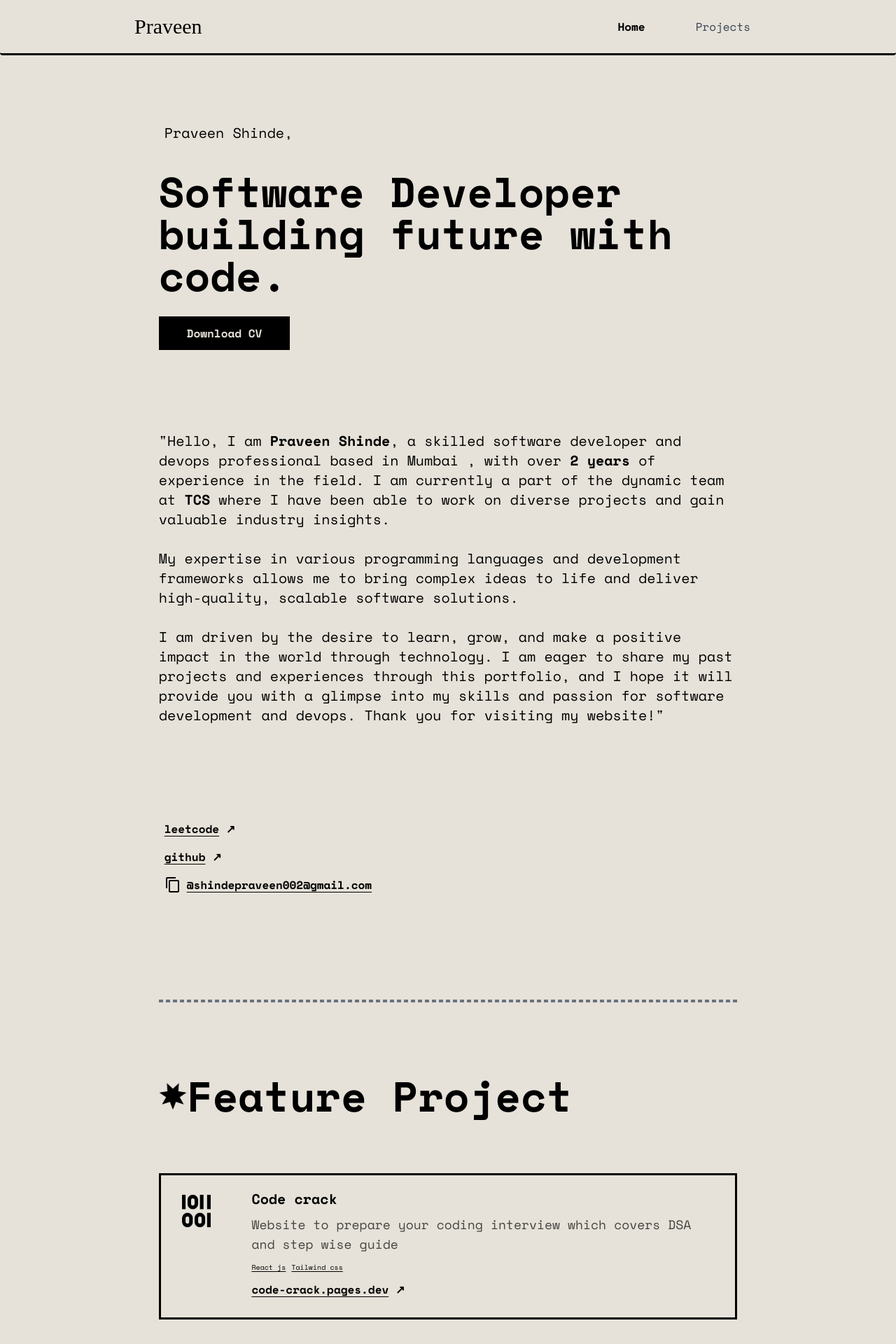
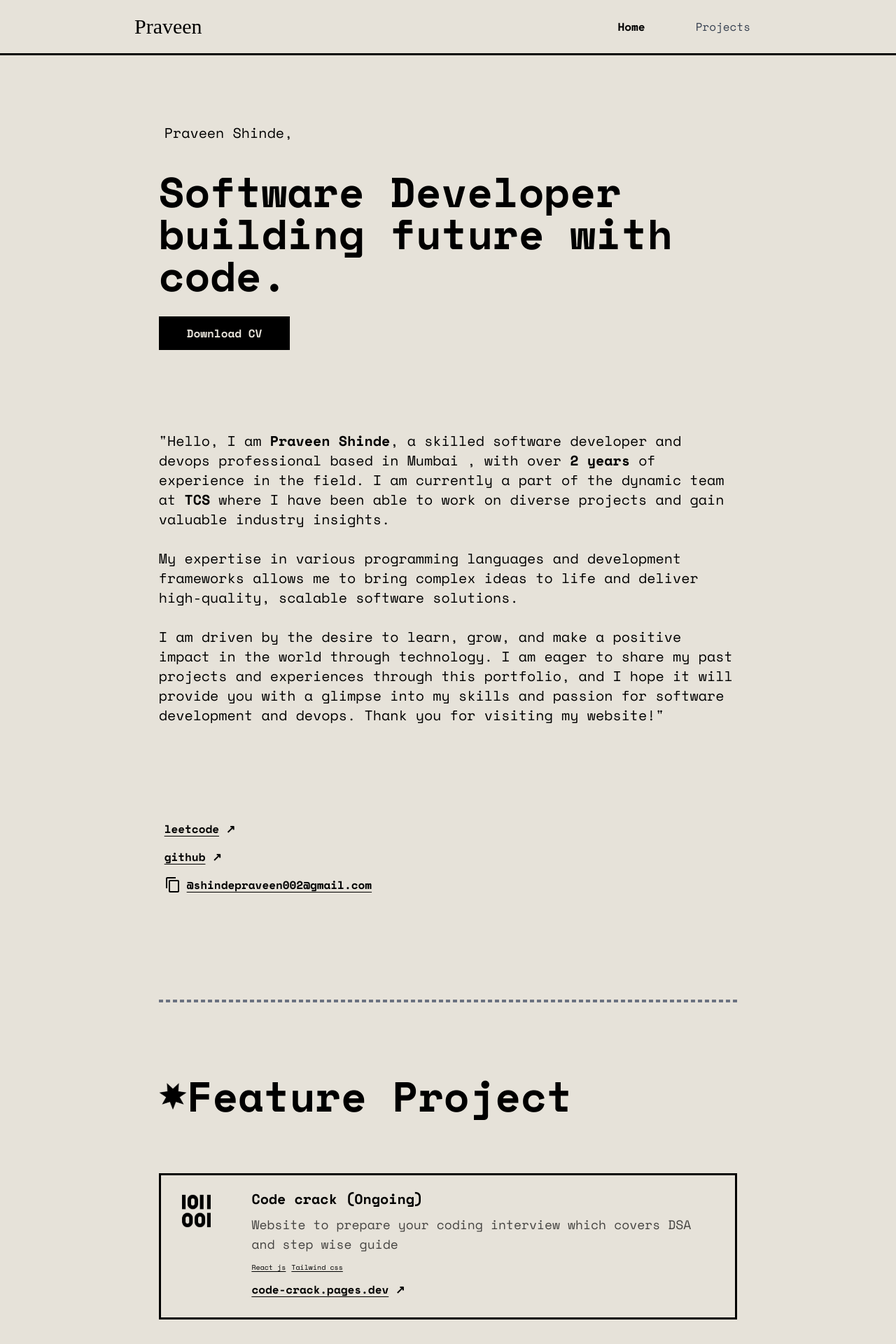
Before and after one commit to PraveenShinde3/PraveenShinde, a React (Create React App) app: page / in a window 1280 px wide. Shown: the top 1920 px of the page at 70% size. Built offline with nearby package versions, Linux system fonts and the light colour scheme; a web font is replaced by a local one.

Commit message:
modified the background color in navbar for mobile screen and addded the ongoing tag

```diff
--- a/src/Components/FeatureProjects/FeatureProjects.jsx
+++ b/src/Components/FeatureProjects/FeatureProjects.jsx
@@ -16,7 +16,7 @@ const FeatureProjects = () => {
       <div>
         <ProjectBox
           img={BinaryCode}
-          title="Code crack"
+          title="Code crack (Ongoing)"
           description="Website to prepare your coding interview which covers DSA and step wise guide "
           linkText="code-crack.pages.dev"
           tags={["React js", "Tailwind css"]}
@@ -27,7 +27,7 @@ const FeatureProjects = () => {
           title="Notes Web App"
           description="Effortlessly store and manage your notes, to-do lists, ideas, and anything else you need to remember, all in one accessible platform."
           linkText="notes-webapp.pages.dev"
-          tags={["React js", "Tailwind css","JavaScript"]}
+          tags={["React js", "Tailwind css", "JavaScript"]}
           linkUrl="https://notes-webapp.pages.dev/"
         />
         <NavLink to={"/projects"}>More Projects ↗</NavLink>
--- a/src/Components/Navbar/Navbar.jsx
+++ b/src/Components/Navbar/Navbar.jsx
@@ -6,7 +6,7 @@ const Navbar = () => {
   let [open, setopen] = useState(true);
 
   return (
-    <nav className=" z-10 w-full fixed bg-[#e6e2d9] border-b-[3px] border-black  px-2 sm:px-4 py-2.5 rounded dark:bg-gray-900">
+    <nav className=" z-10 w-full fixed bg-[#e6e2d9] border-b-[3px] border-black  px-2 sm:px-4 py-2.5">
       <div className="px-5 md:w-9/12 container flex flex-wrap items-center justify-between mx-auto">
         <a className="flex items-center" href="/">
           <span
```
